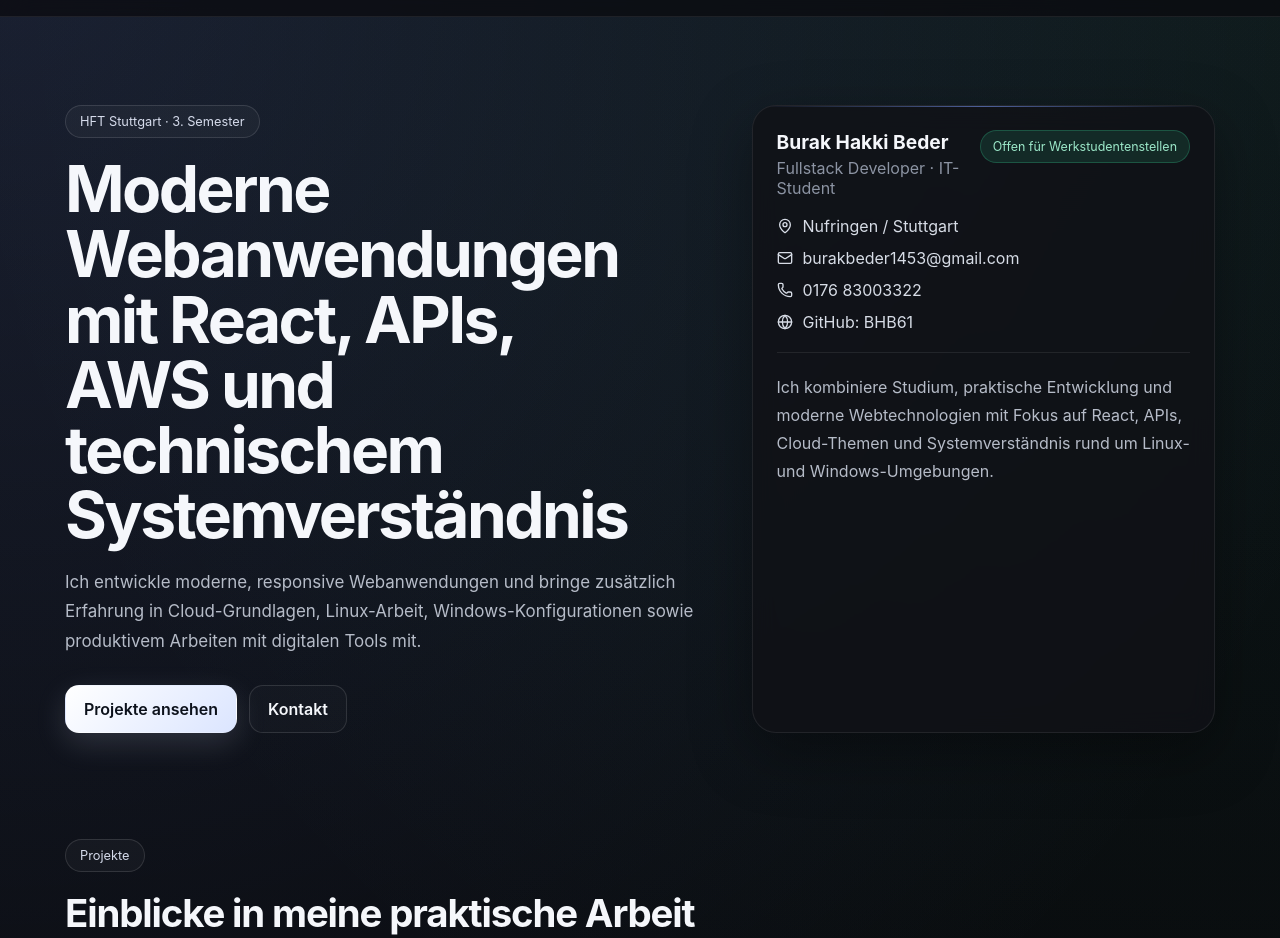
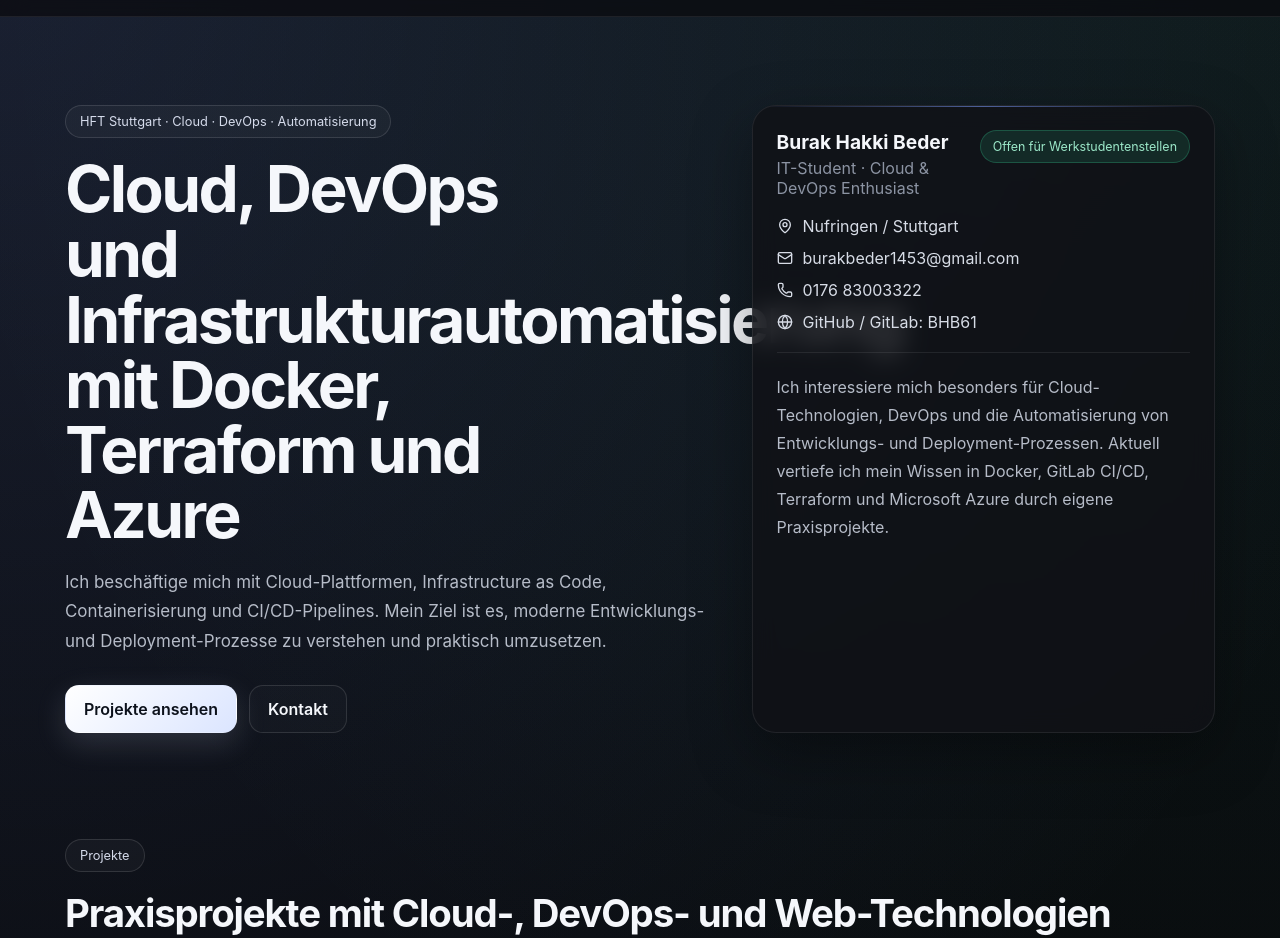
Before and after one commit to BHB61/MyProfile, a React (Vite) app in the folder my-profile/: page / in a window 1280 px wide. Shown: the part 60-998 px from the top of the page. Built offline with nearby package versions, Linux system fonts and the light colour scheme.

Commit message:
updated profile

```diff
--- a/my-profile/src/App.jsx
+++ b/my-profile/src/App.jsx
@@ -21,7 +21,7 @@ function HeroCard() {
       <div className="hero-card-top">
         <div>
           <h3>Burak Hakki Beder</h3>
-          <p>Fullstack Developer · IT-Student</p>
+          <p>IT-Student · Cloud & DevOps Enthusiast</p>
         </div>
         <span className="status-badge">Offen für Werkstudentenstellen</span>
       </div>
@@ -41,16 +41,17 @@ function HeroCard() {
         </div>
         <div>
           <Globe size={16} />
-          <span>GitHub: BHB61</span>
+          <span>GitHub / GitLab: BHB61</span>
         </div>
       </div>
 
       <div className="hero-card-divider" />
 
       <p className="hero-card-text">
-        Ich kombiniere Studium, praktische Entwicklung und moderne Webtechnologien
-        mit Fokus auf React, APIs, Cloud-Themen und Systemverständnis rund um
-        Linux- und Windows-Umgebungen.
+        Ich interessiere mich besonders für Cloud-Technologien, DevOps und die
+        Automatisierung von Entwicklungs- und Deployment-Prozessen. Aktuell
+        vertiefe ich mein Wissen in Docker, GitLab CI/CD, Terraform und
+        Microsoft Azure durch eigene Praxisprojekte.
       </p>
     </div>
   );
@@ -99,7 +100,9 @@ function TechCard({ group }) {
         </div>
         <div>
           <h3>{group.title}</h3>
-          {group.description && <p className="tech-description">{group.description}</p>}
+          {group.description && (
+            <p className="tech-description">{group.description}</p>
+          )}
         </div>
       </div>
 
@@ -170,7 +173,9 @@ export default function App() {
         <div className="container header-inner">
           <div>
             <div className="brand-name">Burak Hakki Beder</div>
-            <div className="brand-subtitle">IT-Student · Fullstack Developer</div>
+            <div className="brand-subtitle">
+              IT-Student · Cloud & DevOps Enthusiast
+            </div>
           </div>
 
           <nav className="main-nav">
@@ -188,13 +193,20 @@ export default function App() {
         <section className="hero-section">
           <div className="container hero-grid">
             <div>
-              <div className="hero-badge">HFT Stuttgart · 3. Semester</div>
-              <h1>Moderne Webanwendungen mit React, APIs, AWS und technischem Systemverständnis</h1>
+              <div className="hero-badge">
+                HFT Stuttgart · Cloud · DevOps · Automatisierung
+              </div>
+
+              <h1>
+                Cloud, DevOps und Infrastrukturautomatisierung mit Docker,
+                Terraform und Azure
+              </h1>
 
               <p className="hero-text">
-                Ich entwickle moderne, responsive Webanwendungen und bringe
-                zusätzlich Erfahrung in Cloud-Grundlagen, Linux-Arbeit,
-                Windows-Konfigurationen sowie produktivem Arbeiten mit digitalen Tools mit.
+                Ich beschäftige mich mit Cloud-Plattformen, Infrastructure as
+                Code, Containerisierung und CI/CD-Pipelines. Mein Ziel ist es,
+                moderne Entwicklungs- und Deployment-Prozesse zu verstehen und
+                praktisch umzusetzen.
               </p>
 
               <div className="hero-actions">
@@ -215,8 +227,8 @@ export default function App() {
           <div className="container">
             <SectionIntro
               eyebrow="Projekte"
-              title="Einblicke in meine praktische Arbeit"
-              text="Ausgewählte Arbeiten und technische Themen, an denen ich bereits praktisch gearbeitet habe."
+              title="Praxisprojekte mit Cloud-, DevOps- und Web-Technologien"
+              text="Ausgewählte Projekte, mit denen ich moderne Entwicklungsprozesse, Automatisierung, Containerisierung und Cloud-Grundlagen praktisch umgesetzt habe."
             />
 
             <div className="project-grid">
@@ -232,7 +244,7 @@ export default function App() {
             <SectionIntro
               eyebrow="Skills"
               title="Technologien, Tools und Systeme"
-              text="Mein Stack umfasst Webentwicklung, Backend-Grundlagen, Cloud-Themen sowie produktive und systemnahe Arbeit mit Office-, Linux- und Windows-Umgebungen."
+              text="Mein Schwerpunkt liegt aktuell auf Cloud- und DevOps-Technologien. Dazu gehören Docker, GitLab CI/CD, Terraform, Azure sowie die Automatisierung von Build-, Test- und Deployment-Prozessen."
             />
 
             <div className="tech-grid">
@@ -248,12 +260,15 @@ export default function App() {
             <SectionIntro
               eyebrow="Zertifikate"
               title="Weiterbildungen und Nachweise"
-              text="Ausgewählte Zertifikate aus den Bereichen Business English, Artificial Intelligence sowie AWS & DevOps."
+              text="Ausgewählte Zertifikate und Weiterbildungen aus den Bereichen Business English, Artificial Intelligence, Cloud Computing und DevOps."
             />
 
             <div className="certificate-grid">
               {certificates.map((certificate) => (
-                <CertificateCard key={certificate.title} certificate={certificate} />
+                <CertificateCard
+                  key={certificate.title}
+                  certificate={certificate}
+                />
               ))}
             </div>
           </div>
@@ -263,8 +278,8 @@ export default function App() {
           <div className="container">
             <SectionIntro
               eyebrow="Über mich"
-              title="Studium und Entwicklungspraxis"
-              text="Ich baue mein Profil gezielt an der Schnittstelle zwischen Softwareentwicklung, Webtechnologien und praktischer IT-Erfahrung aus."
+              title="Studium, Entwicklungspraxis und DevOps-Interesse"
+              text="Ich entwickle mein Profil gezielt im Bereich Cloud Computing, DevOps und Infrastrukturautomatisierung weiter. Besonders spannend finde ich die Verbindung von Softwareentwicklung, Containerisierung, CI/CD und Cloud-Plattformen."
             />
 
             <div className="timeline">
@@ -281,12 +296,16 @@ export default function App() {
               <p className="section-eyebrow">Kontakt</p>
               <h2>Interesse an einer Zusammenarbeit?</h2>
               <p className="section-text">
-                Ich freue mich über Kontakt zu Werkstudentenstellen, spannenden
-                Projekten oder Entwicklungsmöglichkeiten im IT-Bereich.
+                Ich freue mich über Kontakt zu Werkstudentenstellen und Projekten
+                im Bereich Cloud, DevOps, Infrastrukturautomatisierung und
+                Softwareentwicklung.
               </p>
 
               <div className="contact-actions">
-                <a className="button button-primary" href="mailto:burakbeder1453@gmail.com">
+                <a
+                  className="button button-primary"
+                  href="mailto:burakbeder1453@gmail.com"
+                >
                   E-Mail schreiben
                 </a>
                 <a
@@ -339,7 +358,8 @@ export default function App() {
 
               <p className="legal-note">
                 Dies ist eine persönliche Portfolio- und Lebenslauf-Seite zur
-                Darstellung meiner Qualifikationen, Projekte und beruflichen Interessen.
+                Darstellung meiner Qualifikationen, Projekte und beruflichen
+                Interessen im Bereich Softwareentwicklung, Cloud und DevOps.
               </p>
             </div>
           </div>
```
